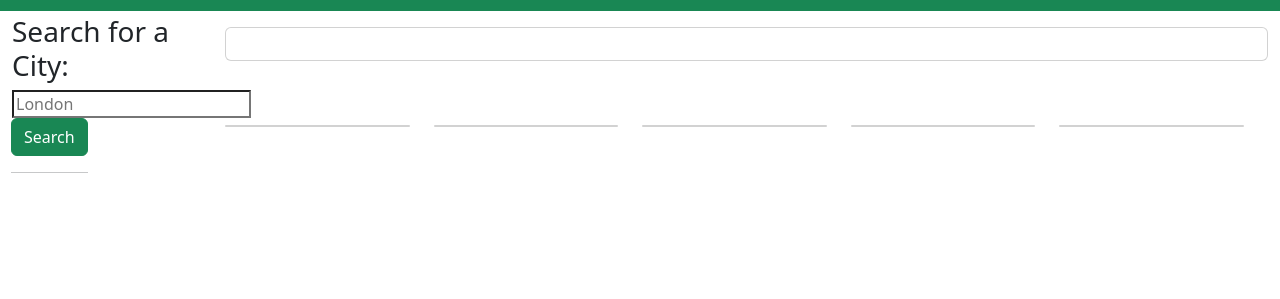
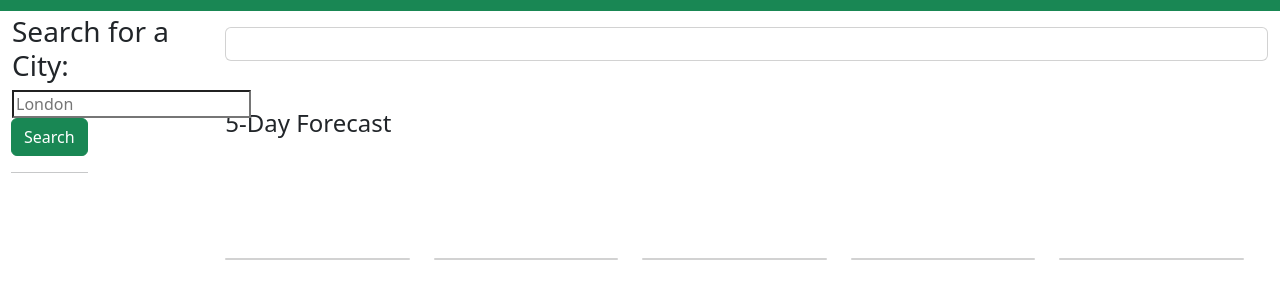
Before and after one commit to GabiDragh/Weather-Dashboard, a plain HTML site: page index.html in a window 1280 px wide. Shown: the part 61-360 px from the top of the page. Drawn offline with nearby package versions, Linux system fonts and the light colour scheme; no server answers.

Commit message:
5-day forecast header added in between the weather sections in html

```diff
--- a/index.html
+++ b/index.html
@@ -44,13 +44,17 @@
 
       <div class="col-lg-10 pb-3">
         <section id="today" class="mt-3" role="region" aria-live="polite">
-          <!--Bootstrap card added-->
+          <!--Bootstrap card added for today weather-->
           <div class="card">
             <div class="card-body">
             </div>
           </div>
         </section>
+      <br></br>
+      <h4>5-Day Forecast</h4>
+      <br></br>
         <section id="forecast" class="row mt-3" role="region" aria-live="polite">
+             <!--5 Bootstrap cards added for forecast weather-->
           <div class="row row-cols-1 row-cols-md-5 g-4">
             <div class="col">
               <div class="card">
```
